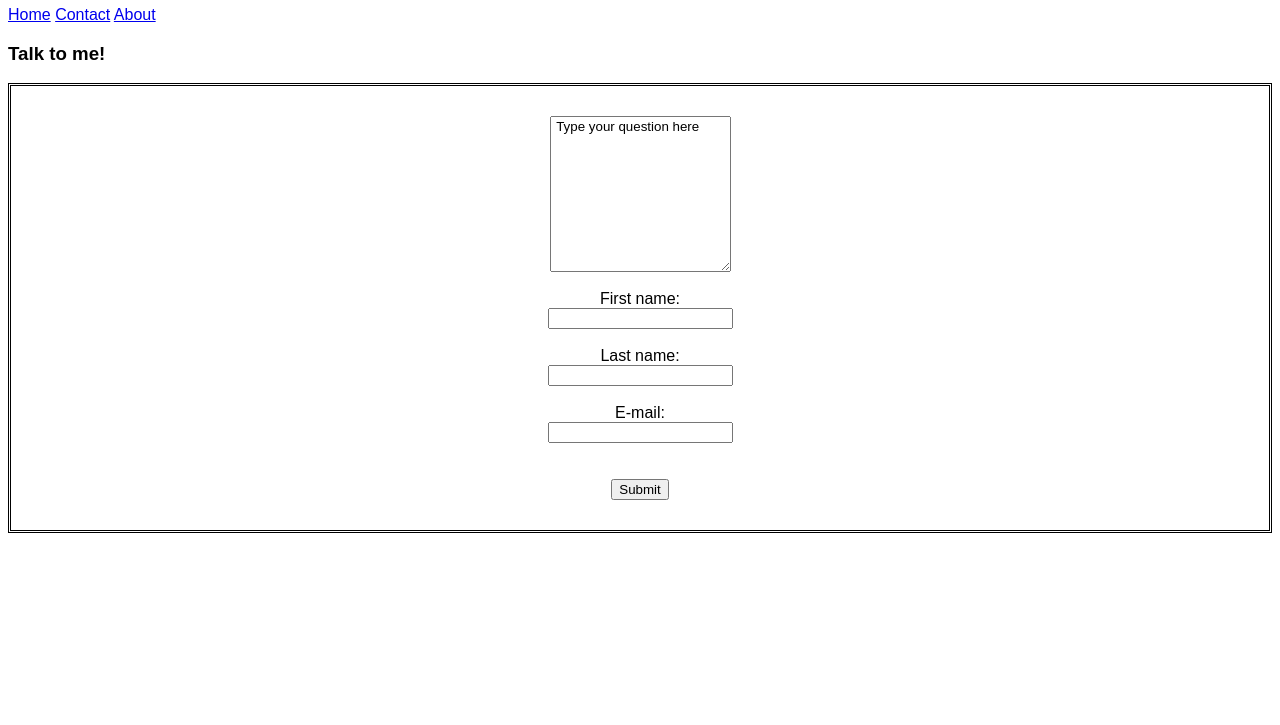
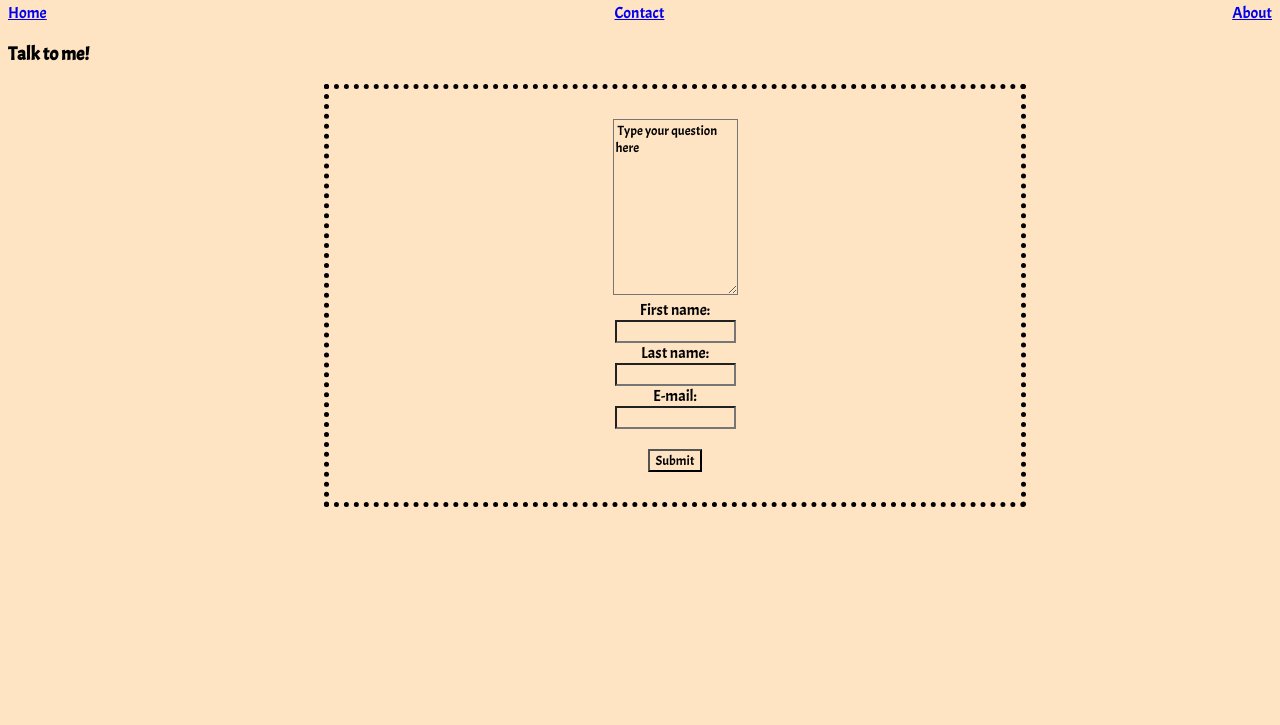
Before and after one commit to glesnew/GrandCircus, a plain HTML site: page PreWork/Contact.html in a window 1280 px wide. Shown: the part 75-800 px from the top of the page. Drawn offline with Linux system fonts and the light colour scheme.

Commit message:
First assignment complete

```diff
--- a/PreWork/Contact.html
+++ b/PreWork/Contact.html
@@ -1,8 +1,9 @@
 <!DOCTYPE html>
 <html>
 <head>
+    <link href="https://fonts.googleapis.com/css?family=Acme|Comfortaa" rel="stylesheet">
+
     <link rel="stylesheet" href="Style.css">
-    <title>Contact</title>
     <h1>Ganelle Lesnew</h1>
 </head>
 <body>
--- a/PreWork/Style.css
+++ b/PreWork/Style.css
@@ -1,5 +1,9 @@
 .topnav:hover, .link:hover{
     background-color: crimson
+}
+.topnav{
+    display: flex;
+    justify-content: space-between
 }
 h1 {
     text-align: center;
@@ -24,6 +28,7 @@ form {
     padding: 30px;
     justify-content: center;
     align-items: center;
+    justify-content: space-between;
 
 
 
@@ -32,5 +37,12 @@ form {
 #contactBox{
     flex: auto
 
+
 }
-form{}
+@media screen and (min-width: 768px){
+    form{
+        display: block; width: 50%; border-style: dotted; border-width: thick; text-align: center; margin-left: 25%;
+    }
+    *{background-color: bisque}
+    }
+}
```
Also changed, not shown: PreWork/Home.html (+5 -3 lines).
